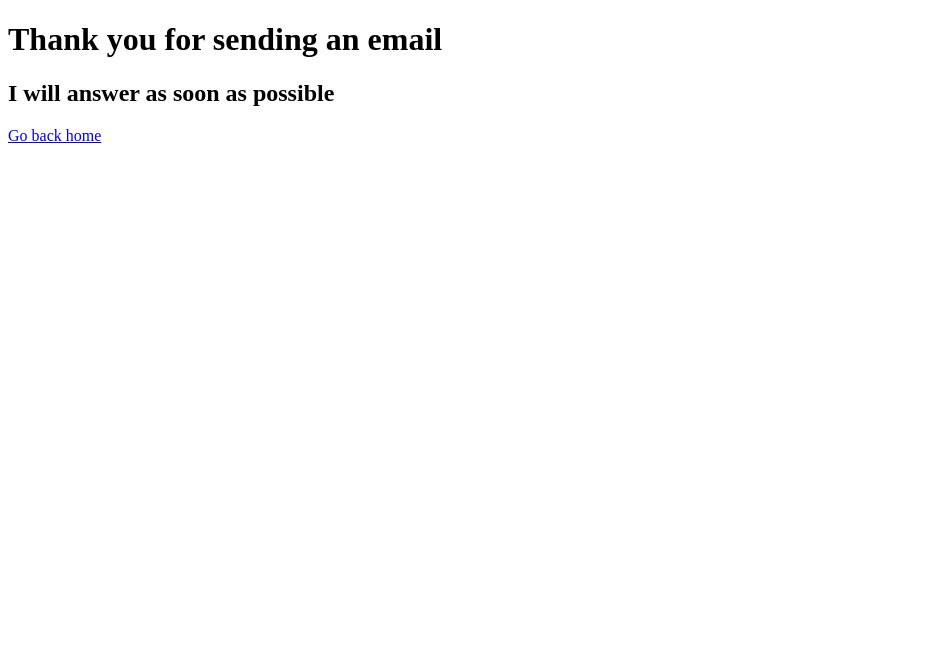
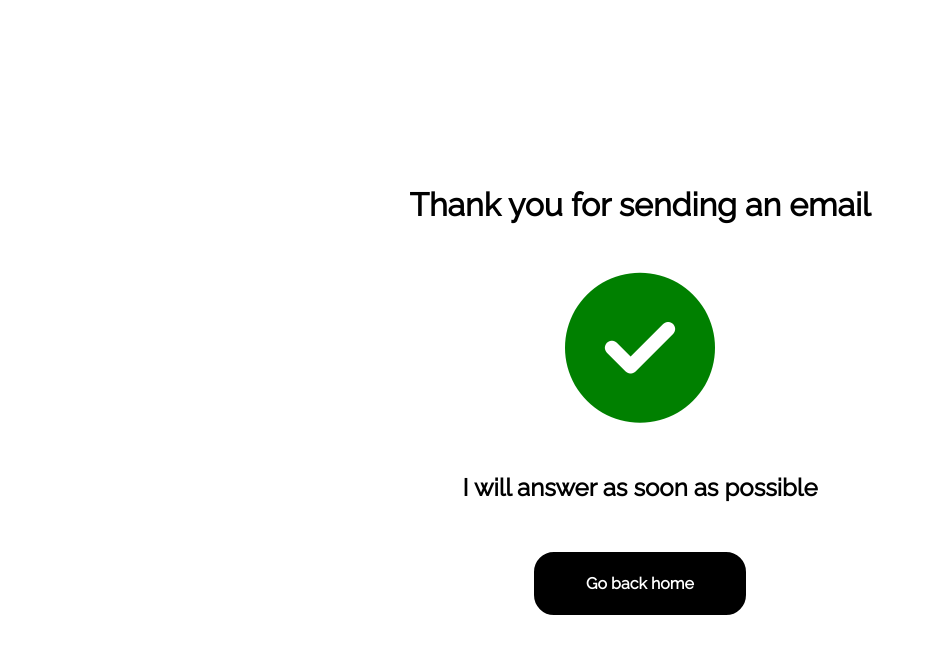
Before and after one commit to hamzahusic/hamzahusic.github.io, a plain HTML site: page hvala.html in a window 1280 px wide. Shown: the whole page, without its empty margins (0-927 px from the left). Drawn offline with Linux system fonts and the light colour scheme.

Commit message:
Fixed overflow problem and added style to hvala html page

```diff
--- /dev/null
+++ b/hvala.css
@@ -0,0 +1,37 @@
+@import url('https://fonts.googleapis.com/css2?family=Raleway&display=swap');
+*{
+    box-sizing: border-box;
+    margin: 0;
+    padding: 0;
+}
+body{
+    display: flex;
+    flex-direction: column;
+    justify-content: center;
+    align-items: center;
+    height: 100vh;
+    font-family: 'Raleway', sans-serif;
+    text-align: center;
+}
+body i{
+    color: green;
+    font-size: 150px;
+    margin: 50px 0;
+}
+
+body a{
+    text-decoration: none;
+    color: white;
+    background-color: black;
+    padding: 20px 50px;
+    border-radius: 20px;
+    margin:50px 0 0 0;
+    border: 2px solid black;
+    font-weight: bold;
+}
+body a:hover{
+    border: 2px solid black;
+    background-color: white;
+    color: black;
+    transition: 0.5s;
+}
--- a/hvala.html
+++ b/hvala.html
@@ -4,10 +4,14 @@
     <meta charset="UTF-8">
     <meta http-equiv="X-UA-Compatible" content="IE=edge">
     <meta name="viewport" content="width=device-width, initial-scale=1.0">
+    <link rel="icon" href="./img/logo.png">
+    <link rel="stylesheet" href="hvala.css">
+    <script src="https://kit.fontawesome.com/0113846820.js" crossorigin="anonymous"></script>
     <title>Thank you page</title>
 </head>
 <body>
     <h1>Thank you for sending an email</h1>
+    <i class="fa-solid fa-circle-check"></i>
     <h2>I will answer as soon as possible</h2>
     <a href="index.html">Go back home</a>
 </body>
--- a/style.css
+++ b/style.css
@@ -12,6 +12,7 @@ html:focus-within {
 body{
     font-family: 'Raleway', sans-serif;
     background-color: white;
+    overflow-x: hidden;
 }
 ::-moz-selection{
     color: white;
```
